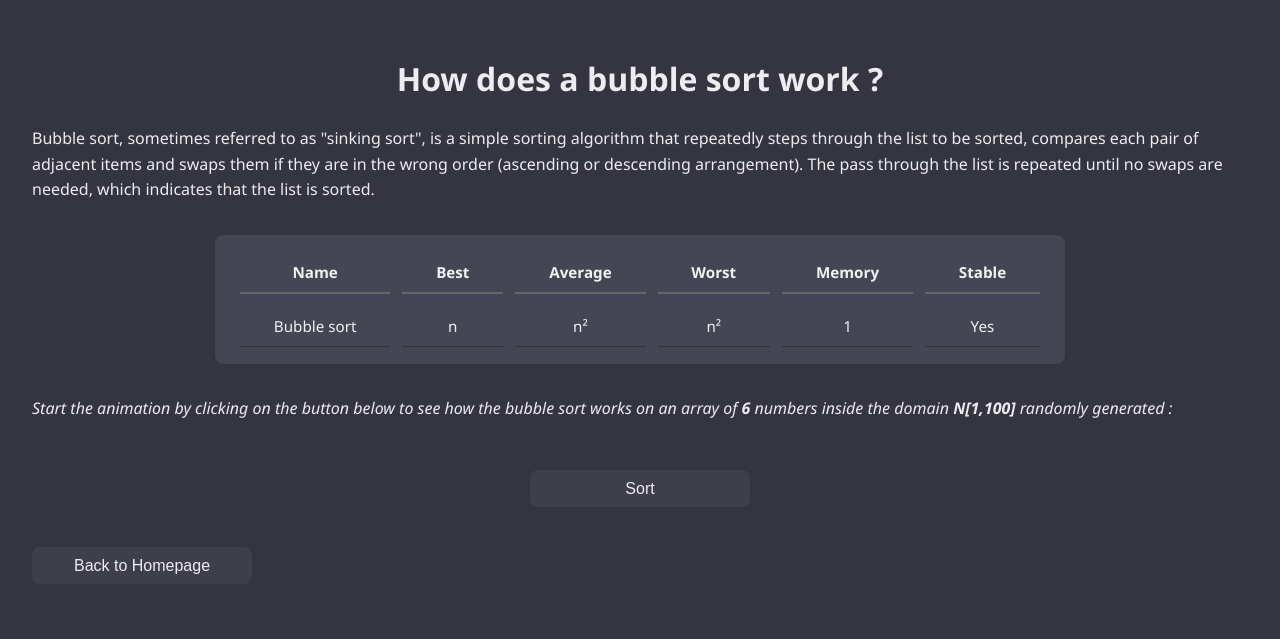
After one commit to JulienVerliac/final_projectcs50, a Flask app: page /bubble-sort in a window 1280 px wide. The commit adds this page. Shown: the top 639 px of the page. Run offline with Flask 3, Linux system fonts and the light colour scheme.

Commit message:
Visualization of the bubble sort finished

```diff
--- a/app.py
+++ b/app.py
@@ -49,6 +49,23 @@ def vis_binary():
         step_count = len(binary_steps)
         was_found = any(step['found'] for step in binary_steps)
         return render_template("visualize_binarysearch.html", arr = arr, target = target, steps = binary_steps, step_count = step_count, was_found = was_found)
+
+@app.route("/bubble-sort", methods=["GET","POST"])
+def vis_bubble():
+    print("Route hit!")
+    if request.method == "GET":
+        return render_template("visualize_bubblesort.html")
+
+    if request.method == "POST":
+        n = 6
+        array_to_sort = random.sample(range(1, 101), n)
+        original_array = array_to_sort.copy()
+
+        sort_steps = bubble_sort(array_to_sort)
+        print("Original array:", original_array)
+        print("Compared:", sort_steps)
+        print("Array sorted:", array_to_sort)
+        return render_template("visualize_bubblesort.html", original_array = original_array, sort_steps = sort_steps)
 
 # -------------------------------------------------
 # Algorithms we want to visualize and we may call #
@@ -126,11 +143,24 @@ def binary_search(arr, target):
 
     return steps
 
-def bubble_sort(arr, target):
-    pass
-def merge_sort(arr, target):
-    pass
-def call_stack(arr, target):
+def bubble_sort(arr):
+    steps = []
+    n = len(arr)
+    swapped = True
+    while swapped == True:
+        swapped = False
+        for i in range(n-1):
+            steps.append({"compared": [i, i + 1], "array": arr.copy(), "step_type": "compare"})
+            if arr[i] > arr[i + 1]:
+                arr[i], arr[i + 1] = arr[i + 1], arr[i]
+                swapped = True
+                steps.append({"swapped_indices": [i, i + 1], "array": arr.copy(), "step_type": "swap"})
+        if not swapped:
+            break
+        n = n - 1
+    return steps
+
+def merge_sort(arr):
     pass
 
 if __name__ == "__main__":
--- a/static/style.css
+++ b/static/style.css
@@ -83,6 +83,7 @@ li {
     gap: 0.75rem;
     max-width: 600px;
     margin: 2rem auto;
+    justify-content: center;
 }
 
 .prompt-bar input[type="number"] {
@@ -246,3 +247,30 @@ li {
     background-color: #555;
     margin-top: 1.5rem;
 }
+
+/* Complexity grids for bubble and merge sort */
+.complexity-table {
+  display: grid;
+  grid-template-columns: repeat(6, auto);
+  gap: 12px;
+  padding: 16px 24px;
+  margin: 32px auto;
+  max-width: 800px;
+  border: 1px solid #444;
+  border-radius: 8px;
+  background-color: #444654; /* couleur fond secondaire sombre */
+  color: #f1f1f1; /* couleur texte claire */
+  font-family: 'Segoe UI', sans-serif;
+  text-align: center;
+  font-size: 0.95rem;
+}
+
+.complexity-table > div {
+  padding: 8px;
+  border-bottom: 1px solid #333;
+}
+
+.complexity-table > div:nth-child(-n+6) {
+  font-weight: bold;
+  border-bottom: 2px solid #666;
+}
--- /dev/null
+++ b/static/visualize_bubblesort.js
@@ -0,0 +1,107 @@
+console.log("Bubble Sort JS loaded");
+
+function sleep(ms) {
+    return new Promise(resolve => setTimeout(resolve, ms));
+}
+
+function createArrayBoxes(arr) {
+    const container = document.getElementById("array-container");
+    container.innerHTML = "";
+
+    const line = document.createElement("div");
+    line.classList.add("array-line");
+
+    arr.forEach((val, idx) => {
+    const box = document.createElement("div");
+        box.classList.add("array-box");
+        box.textContent = val;
+        box.dataset.index = idx;
+
+        line.appendChild(box);
+    });
+
+    container.appendChild(line);
+}
+
+function getBoxByValue(val) {
+    const boxes = document.querySelectorAll(".array-box");
+    for (let box of boxes) {
+        if (parseInt(box.textContent) === val) {
+            return box;
+        }
+    }
+}
+
+async function visualizeBubbleSort(steps) {
+    const container = document.querySelector(".array-line");
+
+    for (let step of steps) {
+        const iA = step.compared?.[0] ?? step.swapped_indices[0];
+        const iB = step.compared?.[1] ?? step.swapped_indices[1];
+        const valA = step.array[iA];
+        const valB = step.array[iB];
+
+        const boxA = getBoxByValue(valA);
+        const boxB = getBoxByValue(valB);
+
+        if (!boxA || !boxB) continue; // sécurité
+
+        // Comparison
+        if (step.step_type === "compare") {
+            boxA.classList.add("active");
+            boxB.classList.add("active");
+            boxA.style.backgroundColor = "#FF6F61";
+            boxB.style.backgroundColor = "#FF6F61";
+            await sleep(1000);
+        }
+
+        // Swap
+        if (step.step_type === "swap") {
+            boxA.style.backgroundColor = "#4682B4";
+            boxB.style.backgroundColor = "#4682B4";
+
+            await sleep(1000);
+
+            const parent = boxA.parentNode;
+            const indexBoxA = Array.from(parent.children).indexOf(boxA);
+            const indexBoxB = Array.from(parent.children).indexOf(boxB);
+
+            if (indexBoxA > indexBoxB) {
+                parent.insertBefore(boxA, boxB);
+            } else {
+                parent.insertBefore(boxB, boxA);
+            }
+
+            await sleep(1000);
+        }
+
+        // Reinitialize colors
+        const newBoxA = getBoxByValue(valA);
+        const newBoxB = getBoxByValue(valB);
+
+        if (newBoxA) {
+            newBoxA.style.backgroundColor = "#2c2f33";
+            newBoxA.classList.remove("active");
+        }
+        if (newBoxB) {
+            newBoxB.style.backgroundColor = "#2c2f33";
+            newBoxB.classList.remove("active");
+        }
+    }
+
+    // When its all sorted = green
+    const allBoxes = container.querySelectorAll(".array-box");
+    for (let box of allBoxes) {
+        box.style.backgroundColor = "#10A37F";
+    }
+}
+
+document.addEventListener("DOMContentLoaded", () => {
+    if (typeof originalArray !== "undefined") {
+        createArrayBoxes(originalArray);
+    }
+
+    if (typeof steps !== "undefined") {
+        visualizeBubbleSort(steps);
+    }
+});
--- /dev/null
+++ b/templates/visualize_bubblesort.html
@@ -0,0 +1,54 @@
+<!DOCTYPE html>
+<html lang="en">
+<head>
+    <link rel="stylesheet" href="{{ url_for('static', filename='style.css') }}">
+    <meta charset = "UTF-8">
+    <title>Bubble Sort Visualizer</title>
+<body>
+    <!-- Landing on the page -->
+     <h1>How does a bubble sort work ?</h1>
+
+     <p>Bubble sort, sometimes referred to as "sinking sort", is a simple sorting algorithm that repeatedly steps through the list to be sorted, compares each pair of adjacent items and swaps them if they are in the wrong order (ascending or descending arrangement). The pass through the list is repeated until no swaps are needed, which indicates that the list is sorted.</p>
+
+    <div class = "complexity-table">
+        <div>Name</div>
+        <div>Best</div>
+        <div>Average</div>
+        <div>Worst</div>
+        <div>Memory</div>
+        <div>Stable</div>
+
+        <div>Bubble sort</div>
+        <div>n</div>
+        <div>n²</div>
+        <div>n²</div>
+        <div>1</div>
+        <div>Yes</div>
+    </div>
+
+    <p><i>Start the animation by clicking on the button below to see how the bubble sort works on an array of <strong>6</strong> numbers inside the domain <strong>N[1,100]</strong> randomly generated :</i></p>
+
+    <form action="/bubble-sort" method="post">
+        <div style="display: flex; justify-content: center; margin-top: 2rem;">
+            <button class="prompt-button" name = "start" type="submit">Sort</button>
+        </div>
+    </form>
+
+    {% if original_array %}
+        <div class="array-container" id="array-container"></div>
+    {% endif %}
+
+    {% if original_array and sort_steps %}
+    <script>
+        const originalArray = {{ original_array | tojson | safe }};
+        const steps = {{ sort_steps | tojson | safe }};
+    </script>
+    {% endif %}
+
+    <script src="{{ url_for('static', filename='visualize_bubblesort.js') }}"></script>
+
+    <form action="/" method="get">
+        <button class="prompt-button" type="submit">Back to Homepage</button>
+    </form>
+</body>
+</head>
```
Also changed, not shown: templates/visualize_binarysearch.html (+6 -5 lines), templates/visualize_linearsearch.html (+6 -6 lines), README.md.
